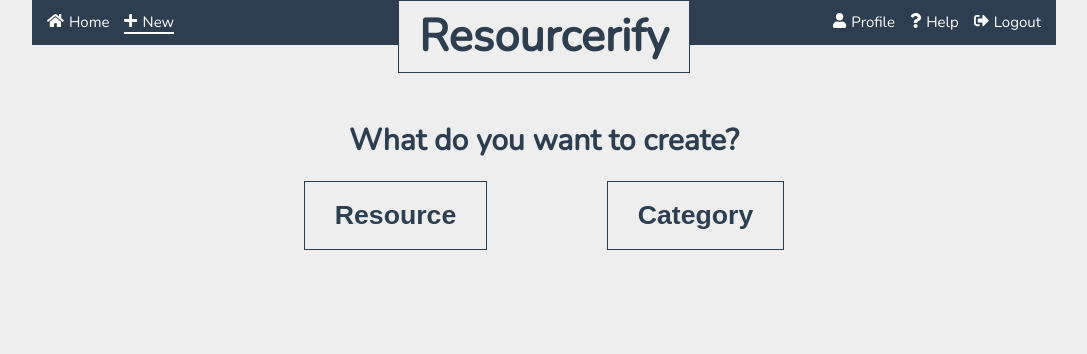
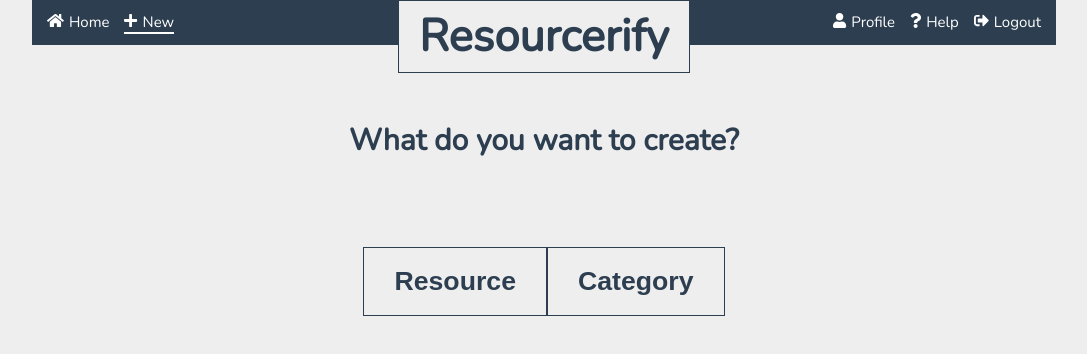
Before and after one commit to julianalmandos/resources, a Vue app: page /new in a window 1280 px wide. Shown: the top 354 px of the page, without its empty margins (96-1183 px from the left). Built offline with nearby package versions, Linux system fonts and the light colour scheme.

Commit message:
Modified entity information to be next to their respective button

```diff
--- a/src/views/NewEntity.vue
+++ b/src/views/NewEntity.vue
@@ -2,9 +2,18 @@
     <div class="newentity">
         <h1>What do you want to create?</h1>
         <div class="menu">
+            <div class="info">
+                <div class="info__container" v-if="showResourceDescription">
+                    <font-awesome-icon class="info__icon" icon="info-circle" size="2x"/>
+                    <p class="info__paragraph">
+                        <strong>Resources</strong> 🔖 are the main application's entity. They represent useful things
+                        like tutorials, guides, documentations, libraries, etc. (anything you want 😀!). If you have any webpage you want to save,
+                        just create a new resource!
+                    </p>
+                </div>
+            </div>
             <router-link
                 to="/new/resource"
-                exact
             >
                 <button
                     :class="
@@ -22,7 +31,6 @@
             </router-link>
             <router-link
                 to="/new/category"
-                exact
             >
                 <button
                     :class="
@@ -38,21 +46,18 @@
                     <h1>Category</h1>
                 </button>
             </router-link>
+            <div class="info">
+                <div class="info__container" v-if="showCategoryDescription">
+                    <font-awesome-icon class="info__icon" icon="info-circle" size="2x"/>
+                    <p class="info__paragraph">
+                        <strong>Categories</strong> 📦 are used to classify resources by their purpose. For example, you can create
+                        a category to group all your frameworks' pages. Create as many as you want, as they'll help you to
+                        keep your resources organized 😉.
+                    </p>
+                </div>
+            </div>
         </div>
-        <div class="info" v-if="showCategoryDescription || showResourceDescription">
-            <font-awesome-icon class="info__icon" icon="info-circle" size="2x"/>
-            <p class="info__paragraph" v-if="showResourceDescription">
-                <strong>Resources</strong> 🔖 are the main application's entity. They represent useful things
-                like tutorials, guides, documentations, libraries, etc. (anything you want 😀!). If you have any webpage you want to save,
-                just create a new resource!
-            </p>
-            <p class="info__paragraph" v-if="showCategoryDescription">
-                <strong>Categories</strong> 📦 are used to classify resources by their purpose. For example, you can create
-                a category to group all your frameworks' pages. Create as many as you want, as they'll help you to
-                keep your resources organized 😉.
-            </p>
-        </div>
-        <router-view></router-view>
+        <router-view class="form"></router-view>
     </div>
 </template>
 
@@ -74,20 +79,22 @@ export default {
             this.showResourceDescription = true;
         },
         toggleOffResourceDescription() {
-            this.showResourceDescription = false;
+            !this.resourceOptionSelected ? this.showResourceDescription = false : null;
         },
         toggleOnCategoryDescription() {
             this.showCategoryDescription = true;
         },
         toggleOffCategoryDescription() {
-            this.showCategoryDescription = false;
+            !this.categoryOptionSelected ? this.showCategoryDescription = false : null;
         },
         selectResourceOption() {
             this.categoryOptionSelected = false;
+            this.showCategoryDescription = false
             this.resourceOptionSelected = true;
         },
         selectCategoryOption() {
             this.resourceOptionSelected = false;
+            this.showResourceDescription = false
             this.categoryOptionSelected = true;
         }
     }
@@ -104,7 +111,7 @@ export default {
     .menu {
         display: flex;
         flex-direction: row;
-        width: 600px;
+        width: 100%;
         align-items: center;
         justify-content: space-around;
     }
@@ -131,8 +138,13 @@ export default {
     }
 
     .info {
+        flex-basis: 2;
+        width: 400px;
+        height: 200px;
+    }
+
+    .info__container {
         margin-top: 20px;
-        width: 800px;
         text-align: center;
     }
 
```
